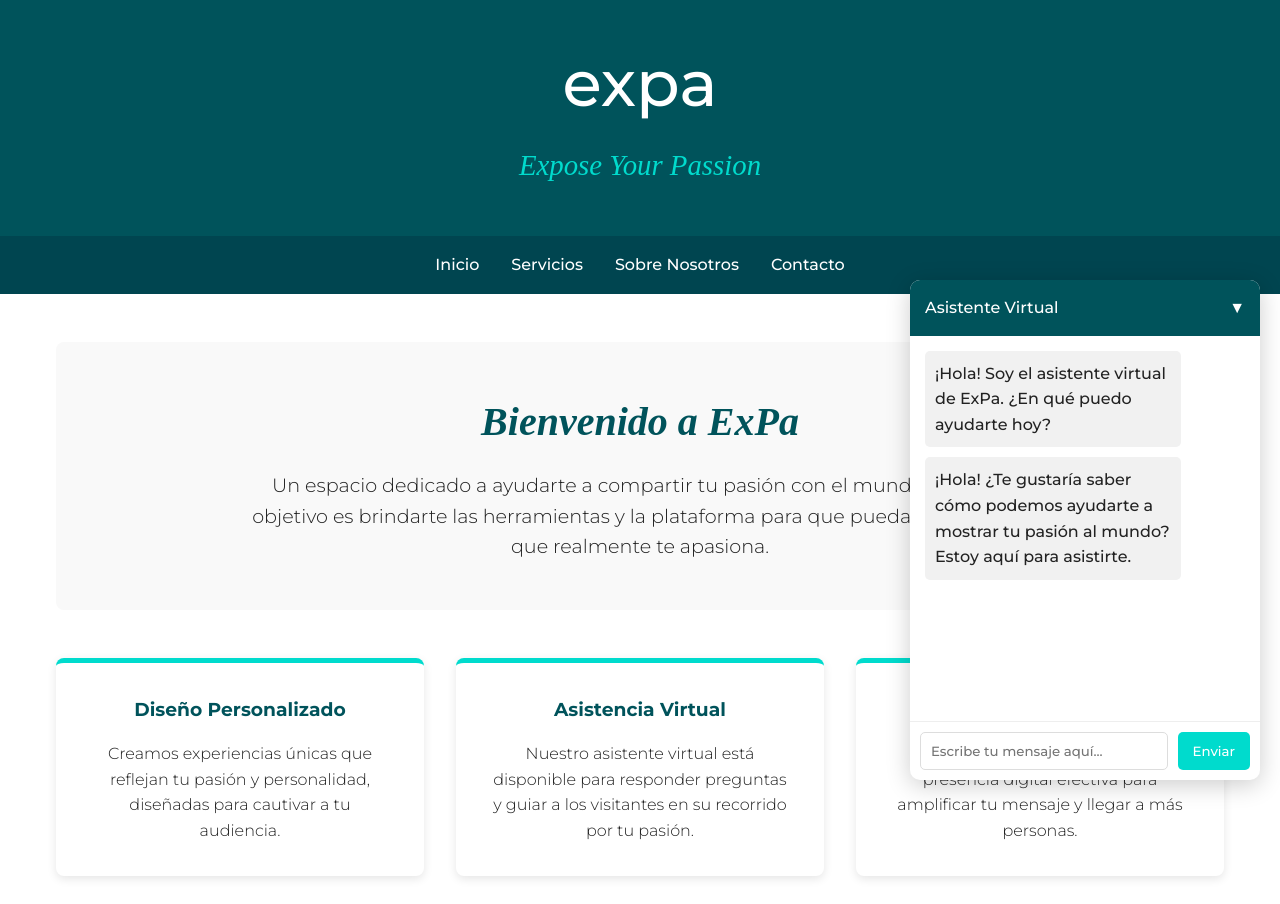
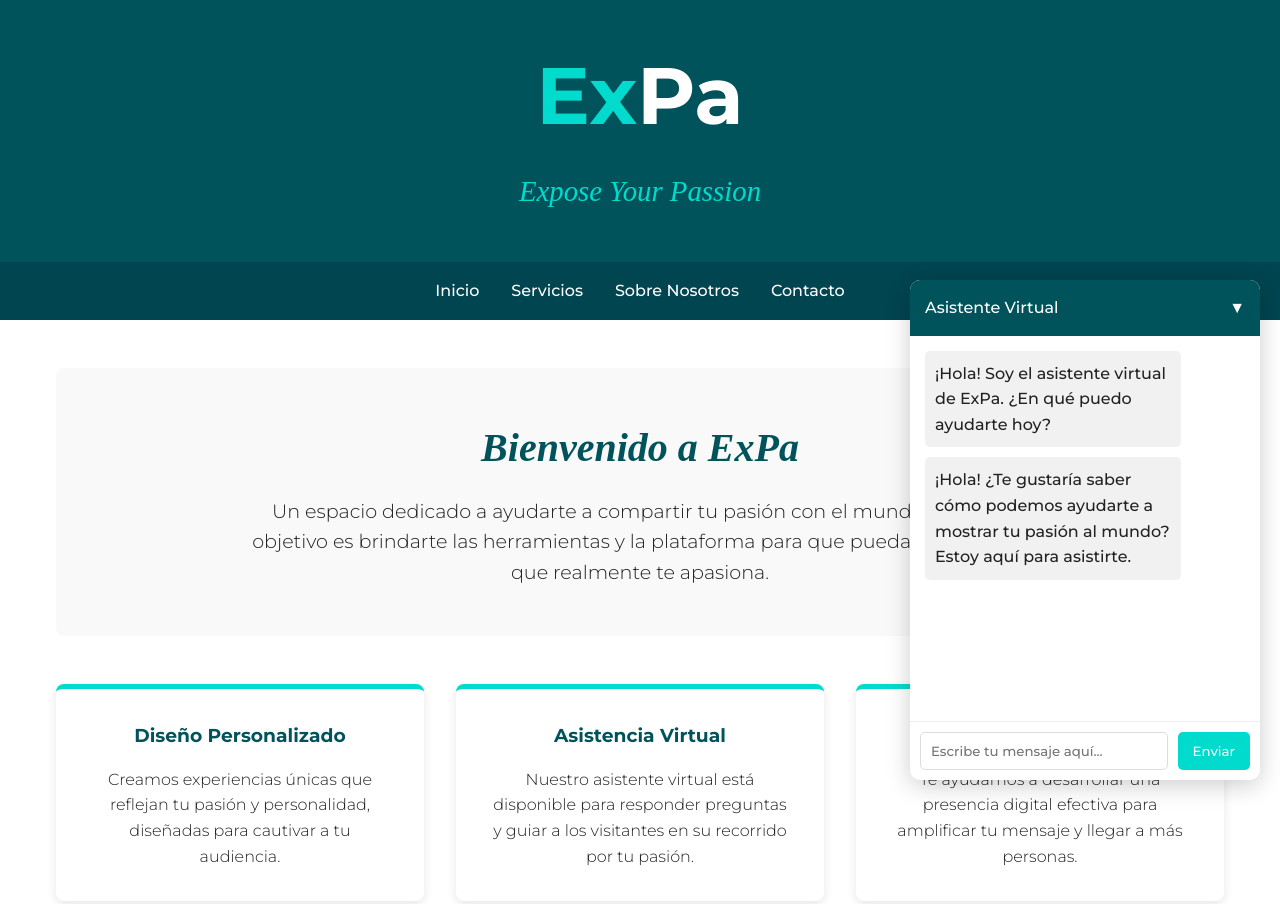
Before and after one commit to Jdavidap/exposeyourpassion.github.io, a plain HTML site: page index.html in a window 1280 px wide. Shown: the top 904 px of the page. Drawn offline with Linux system fonts and the light colour scheme; a web font is replaced by a local one.

Commit message:
Update index.html

```diff
--- a/index.html
+++ b/index.html
@@ -45,7 +45,7 @@
         }
 
         .logo-text {
-            font-size: 4rem;
+            font-size: 5rem;
             margin-bottom: 0.5rem;
         }
 
@@ -268,7 +268,7 @@
     <header>
         <div class="logo-container">
             <div class="logo-text">
-                <span class="Ex">ex</span><span class="Pa">pa</span>
+                <span class="ex">Ex</span><span class="pa">Pa</span>
             </div>
             <div class="tagline">Expose Your Passion</div>
         </div>
```
